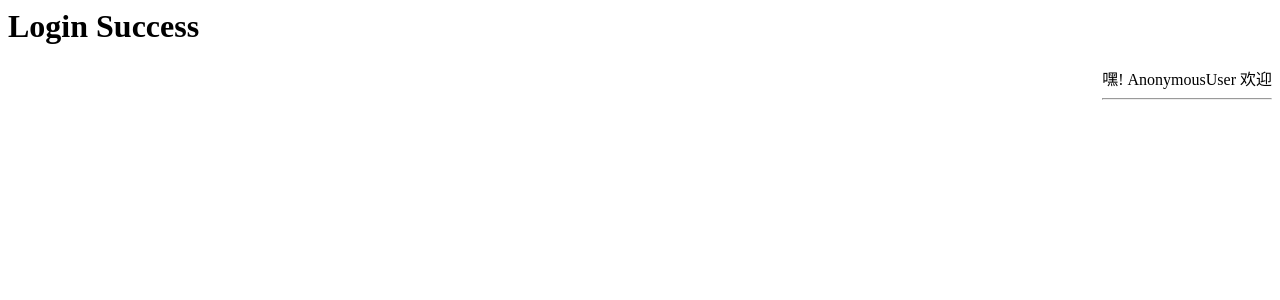
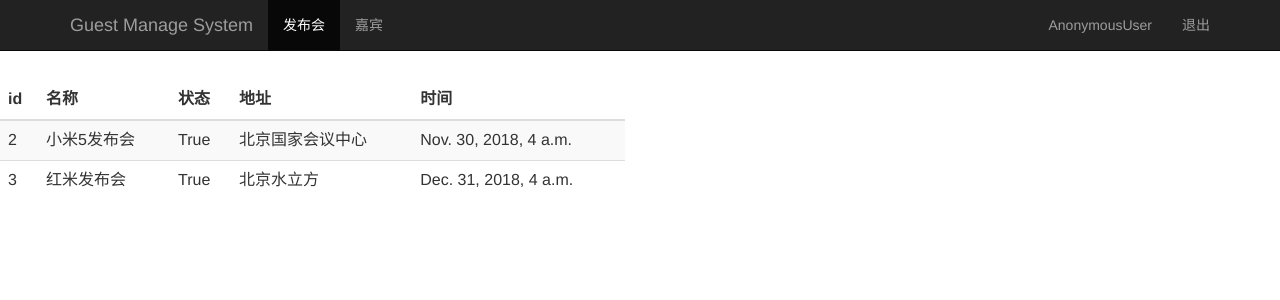
Before and after one commit to hongchenduke/Guest, a Django app: template guest/sign/templates/event_manage.html in a window 1280 px wide. Shown: the top 300 px of the page. Run offline with Django 3.2, Linux system fonts and the light colour scheme; the template is opened without the code that fills it: values that come from a table or form of the project are taken from there, others are empty; data comes from the database, SQL or seed files in the repository; some libraries are stand-ins or nearby versions.

Commit message:
发布会列表前端页面

```diff
--- a/guest/sign/templates/event_manage.html
+++ b/guest/sign/templates/event_manage.html
@@ -1,11 +1,56 @@
-<html>
+<html lang="zh-CN">
     <head>
-        <title>Event Manage Page</title>
+        {% load bootstrap3 %}
+        {% bootstrap_css %}
+        {% bootstrap_javascript %}
+        <title>Guest Manage</title>
     </head>
-    <body>
-        <h1>Login Success</h1>
+
+    <body role="document">
+        <!--导航栏-->
+        <nav class="navbar navbar-inverse navbar-fixed-top">
+            <div class="container">
+                <div class="navbar-header">
+                    <a class="navbar-brand" href="/event_manage/">Guest Manage System</a>
+                </div>
+                <div id="navbar" class="collapse navbar-collapse">
+                    <ul class="nav navbar-nav">
+                        <li class="active"><a href="#">发布会</a></li>
+                        <li><a href="/guest_manage/">嘉宾</a></li>
+                    </ul>
+                    <ul class="nav navbar-nav navbar-right">
+                        <li><a href="#">{{user}}</a></li>
+                        <li><a href="/logout/">退出</a></li>
+                    </ul>
+                </div>
+            </div>
+        </nav>
+        <!--发布会列表-->
+        <div class="row" style="padding-top: 80px;">
+            <div class="col-md-6">
+                <table class="table table-striped">
+                    <thead>
+                        <tr>
+                            <th>id</th><th>名称</th><th>状态</th><th>地址</th><th>时间</th>
+                        </tr>
+                    </thead>
+                    <tbody>
+                        {% for event in events %}
+                        <tr>
+                            <td>{{event.id}}</td>
+                            <td>{{event.name}}</td>
+                            <td>{{event.status}}</td>
+                            <td>{{event.address}}</td>
+                            <td>{{event.start_time}}</td>
+                        </tr>
+                        {% endfor %}
+                    </tbody>
+                </table>
+            </div>
+        </div>
+        <!-- <h1>Login Success</h1>
         <div style="float:right">
         <a>嘿! {{ user }} 欢迎</a><hr/>
-        </div>
+        </div> -->
     </body>
 </html>
--- a/guest/sign/views.py
+++ b/guest/sign/views.py
@@ -2,6 +2,7 @@ from django.shortcuts import render
 from django.http import HttpResponse,HttpResponseRedirect
 from django.contrib import auth
 from django.contrib.auth.decorators import login_required
+from sign.models import Event
 # Create your views here.
 def index(request):
     # return HttpResponse("Hello Django!")
```
